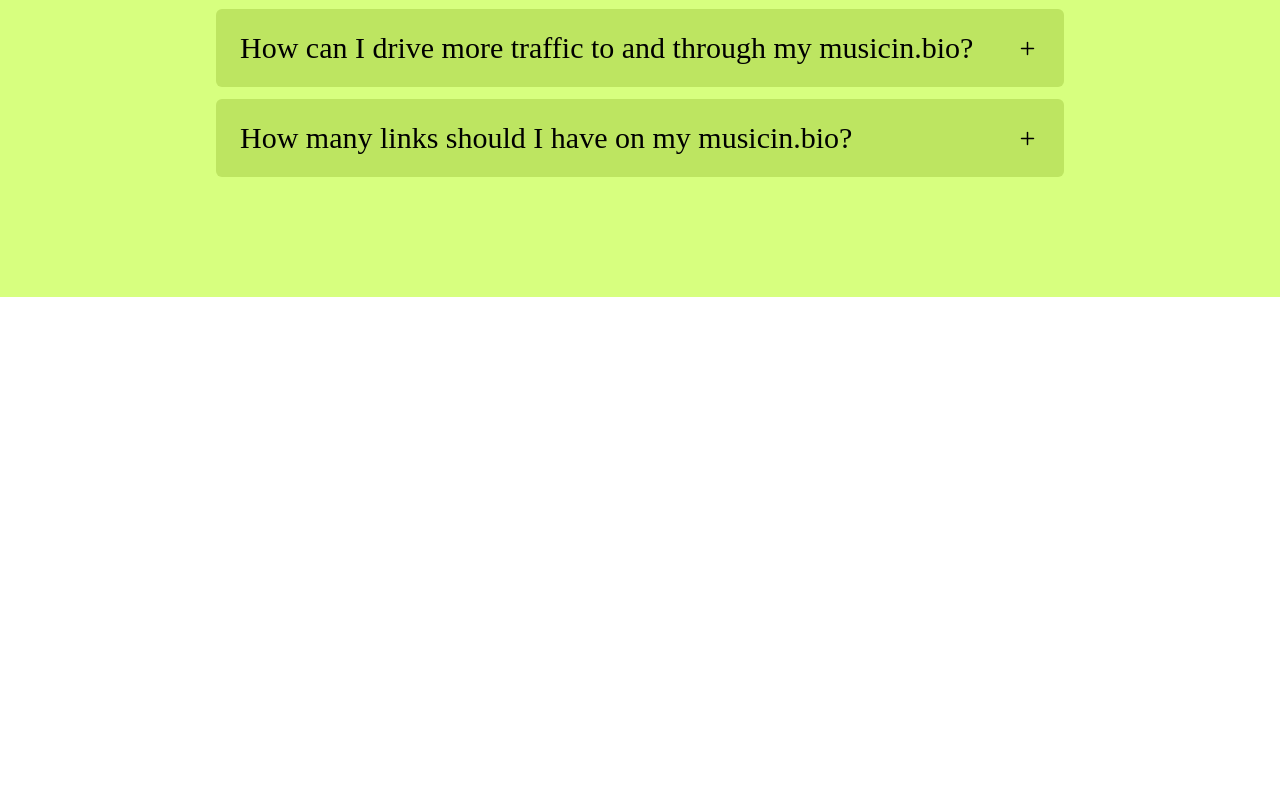
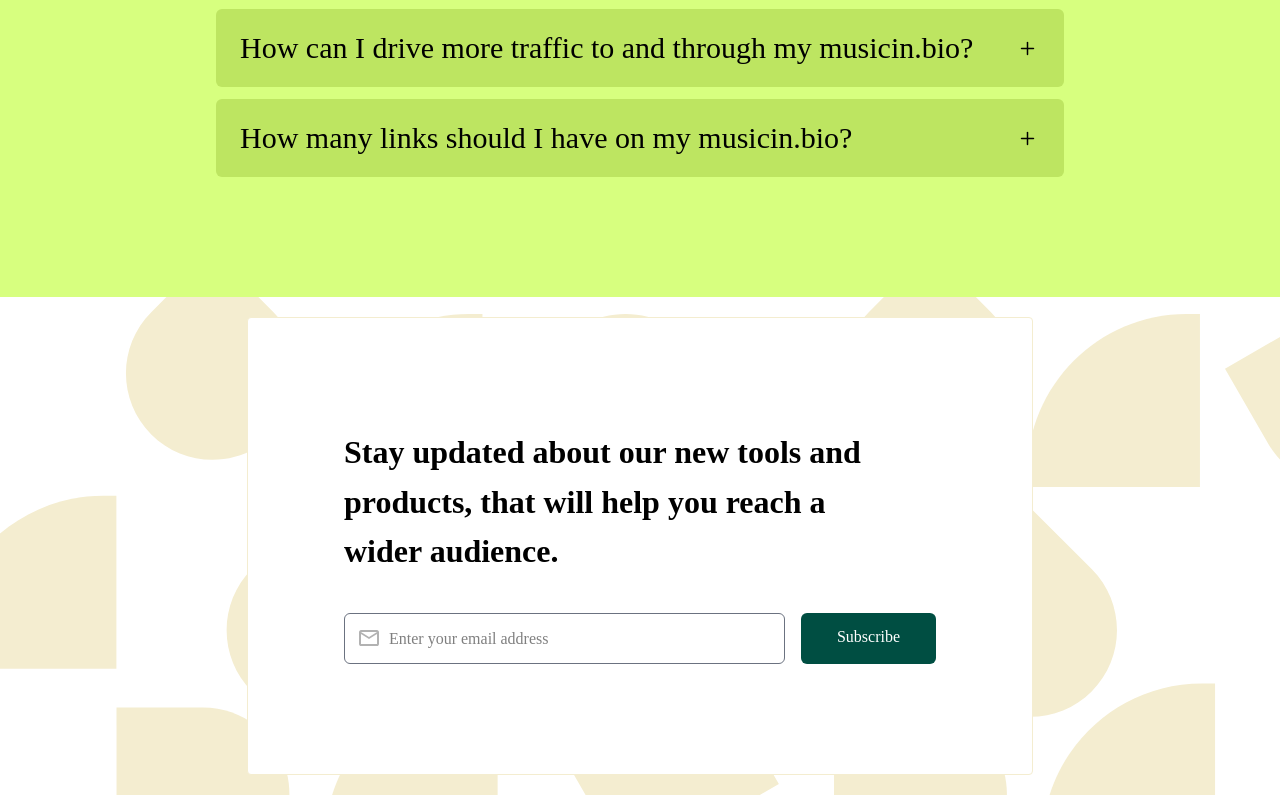
Before and after one commit to GuyGabriell/musicin.bio-pricing, a website built with Vite: page index.html in a window 1280 px wide. Shown: the part 2805-3600 px from the top of the page. Before the commit the page ends 3102 px from the top, so only its background shows below. Built offline with nearby package versions, Linux system fonts and the light colour scheme; a web font is replaced by a local one.

Commit message:
sub-section and stay updated abt products section

```diff
--- a/index.html
+++ b/index.html
@@ -828,6 +828,79 @@
           </div>
         </div>
       </section>
+
+
+      <!--subscribe section-->
+        <section
+        class="relative w-full overflow-hidden font-Outfit md:font-Outfit"
+      >
+        <div class="">
+          <div>
+            <img
+              src="src/patterns-pic/mb-pattern.svg"
+              alt=""
+              class="w-full object-cover block md:hidden"
+            />
+            <img
+              src="src/patterns-pic/bg-patterns.svg"
+              alt=""
+              class="w-full h-full object-cover hidden md:block"
+            />
+          </div>
+          <div class="absolute inset-0 flex items-center justify-center px-6">
+            <div
+              class="bg-white border-1 border-[#F4EDD0] min-w-[342px] md:p-[110px] md:max-w-[794px] mx-auto px-6 py-20 md:px-24 rounded-sm"
+            >
+              <h2
+                class="text-lg md:text-[32px] text-[24px] md:max-w-[536px] font-Outfit font-semibold mb-9"
+              >
+                Stay updated about our new tools and products, that will help
+                you reach a wider audience.
+              </h2>
+
+              <!-- Form section -->
+              <div
+                class="md:w-[592px] flex flex-col md:flex-row gap-2 md:gap-4"
+              >
+                <div class="flex-grow">
+                  <div
+                    class="w-full border border-[#6B7280] rounded-md p-3 bg-transparent flex items-center"
+                  >
+                    <span class="mr-2 text-sm md:text-base"
+                      ><svg
+                        width="24"
+                        height="25"
+                        viewBox="0 0 24 25"
+                        fill="none"
+                        xmlns="http://www.w3.org/2000/svg"
+                      >
+                        <g opacity="0.3">
+                          <path
+                            d="M4 20.1201C3.45 20.1201 2.979 19.9241 2.587 19.5321C2.195 19.1401 1.99934 18.6695 2 18.1201V6.12012C2 5.57012 2.196 5.09912 2.588 4.70712C2.98 4.31512 3.45067 4.11945 4 4.12012H20C20.55 4.12012 21.021 4.31612 21.413 4.70812C21.805 5.10012 22.0007 5.57079 22 6.12012V18.1201C22 18.6701 21.804 19.1411 21.412 19.5331C21.02 19.9251 20.5493 20.1208 20 20.1201H4ZM12 13.1201L4 8.12012V18.1201H20V8.12012L12 13.1201ZM12 11.1201L20 6.12012H4L12 11.1201ZM4 8.12012V6.12012V18.1201V8.12012Z"
+                            fill="black"
+                          />
+                        </g>
+                      </svg>
+                    </span>
+                    <input
+                      type="text"
+                      placeholder="Enter your email address"
+                      class="bg-transparent outline-none flex-grow text-sm md:text-base"
+                    />
+                  </div>
+                </div>
+                <div class="bg-[#004E42] md:mt-0 rounded-md">
+                  <button
+                    class="w-full md:w-[135px] text-white px-4 md:px-6 py-3 font-medium text-sm md:text-base"
+                  >
+                    <a href="#"> Subscribe</a>
+                  </button>
+                </div>
+              </div>
+            </div>
+          </div>
+        </div>
+      </section>
     </main>
 
     <!--footer-->
```
Also changed, not shown: src/patterns-pic/bg-patterns.svg (added).
